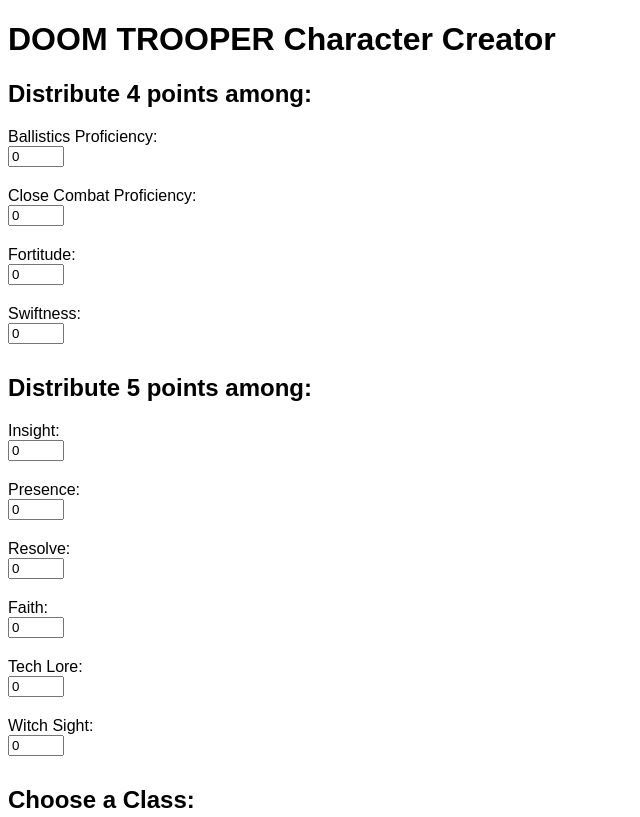
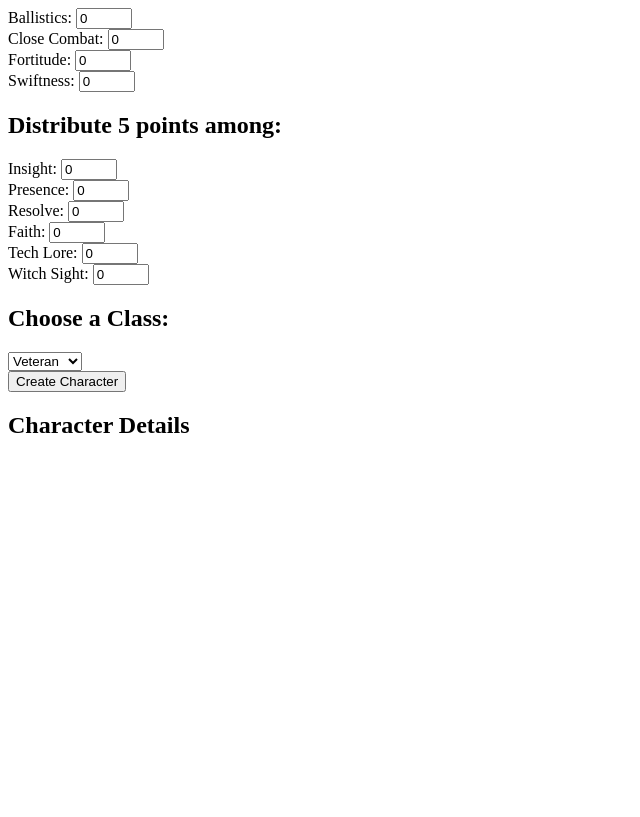
Before and after one commit to juliusxcv/cogitator, a plain HTML site: page charactercreator.html in a window 1280 px wide. Shown: the top 817 px of the page, without its empty margins (0-640 px from the left). Drawn offline with Linux system fonts and the light colour scheme.

Commit message:
restructured charactercreatorhtml

```diff
--- a/charactercreator.html
+++ b/charactercreator.html
@@ -3,55 +3,31 @@
 <head>
     <meta charset="UTF-8">
     <meta name="viewport" content="width=device-width, initial-scale=1.0">
-    <title>DOOM TROOPER Character Creator</title>
-    <style>
-        body {
-            font-family: Arial, sans-serif;
-        }
-        label {
-            display: block;
-            margin-top: 10px;
-        }
-        input, select {
-            margin-bottom: 10px;
-        }
-    </style>
+    <title>Character Creator</title>
 </head>
 <body>
-    <h1>DOOM TROOPER Character Creator</h1>
     <form id="characterForm">
-        <h2>Distribute 4 points among:</h2>
-        <label for="ballistics">Ballistics Proficiency:</label>
+        <label for="ballistics">Ballistics:</label>
         <input type="number" id="ballistics" name="ballistics" min="-1" max="5" value="0"><br>
-
-        <label for="closeCombat">Close Combat Proficiency:</label>
+        <label for="closeCombat">Close Combat:</label>
         <input type="number" id="closeCombat" name="closeCombat" min="-1" max="5" value="0"><br>
-
         <label for="fortitude">Fortitude:</label>
-        <input type="number" id="fortitude" name="fortitude" min="-1" max="6" value="0"><br>
-
+        <input type="number" id="fortitude" name="fortitude" min="-1" max="5" value="0"><br>
         <label for="swiftness">Swiftness:</label>
         <input type="number" id="swiftness" name="swiftness" min="-1" max="5" value="0"><br>
-
         <h2>Distribute 5 points among:</h2>
         <label for="insight">Insight:</label>
         <input type="number" id="insight" name="insight" min="-2" max="3" value="0"><br>
-
         <label for="presence">Presence:</label>
         <input type="number" id="presence" name="presence" min="-2" max="3" value="0"><br>
-
         <label for="resolve">Resolve:</label>
         <input type="number" id="resolve" name="resolve" min="-2" max="5" value="0"><br>
-
         <label for="faith">Faith:</label>
         <input type="number" id="faith" name="faith" min="-2" max="5" value="0"><br>
-
         <label for="techLore">Tech Lore:</label>
         <input type="number" id="techLore" name="techLore" min="-2" max="5" value="0"><br>
-
         <label for="witchSight">Witch Sight:</label>
         <input type="number" id="witchSight" name="witchSight" min="-2" max="5" value="0"><br>
-
         <h2>Choose a Class:</h2>
         <select id="class" name="class">
             <option value="veteran">Veteran</option>
@@ -60,13 +36,10 @@
             <option value="psyker">Psyker</option>
             <option value="skitarius">Skitarius</option>
         </select><br>
-
         <button type="button" onclick="createCharacter()">Create Character</button>
     </form>
-
     <h2>Character Details</h2>
     <p id="characterDetails"></p>
-
     <script src="characterCreator.js"></script>
 </body>
 </html>
```
